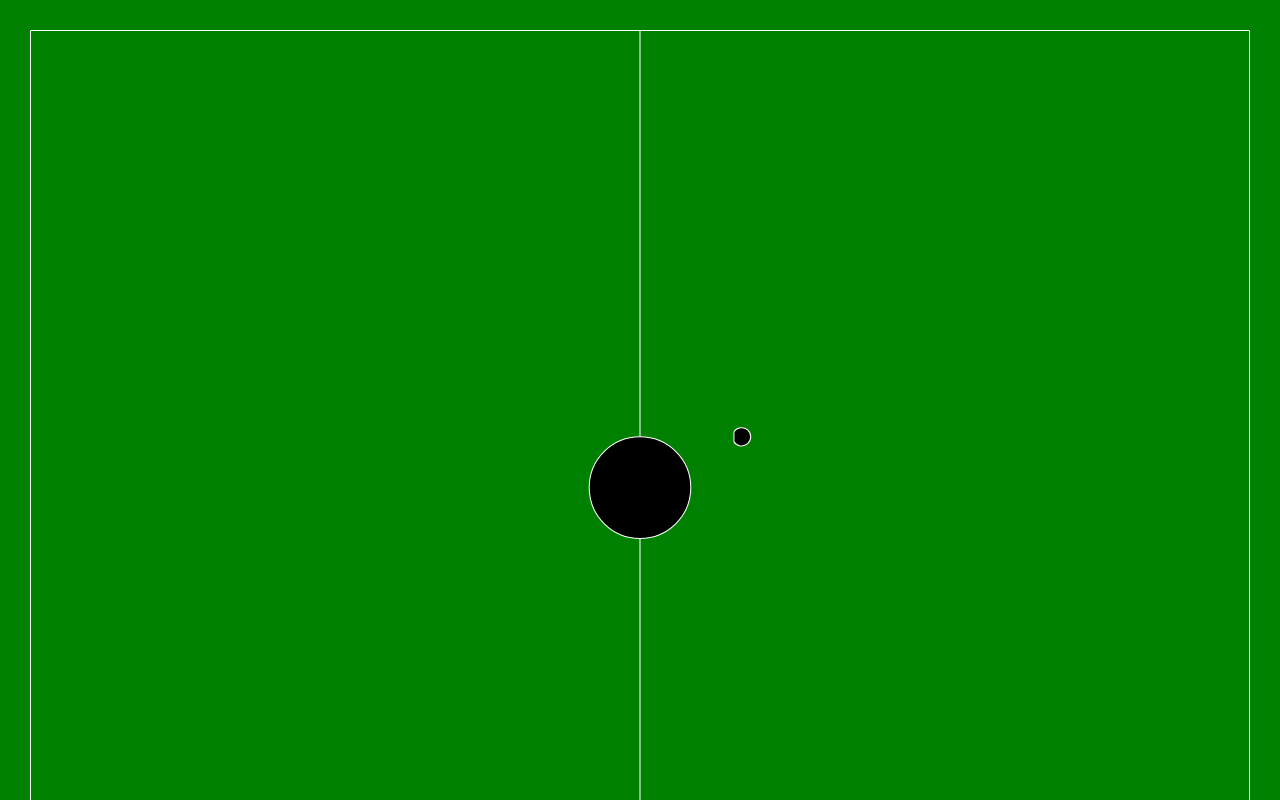
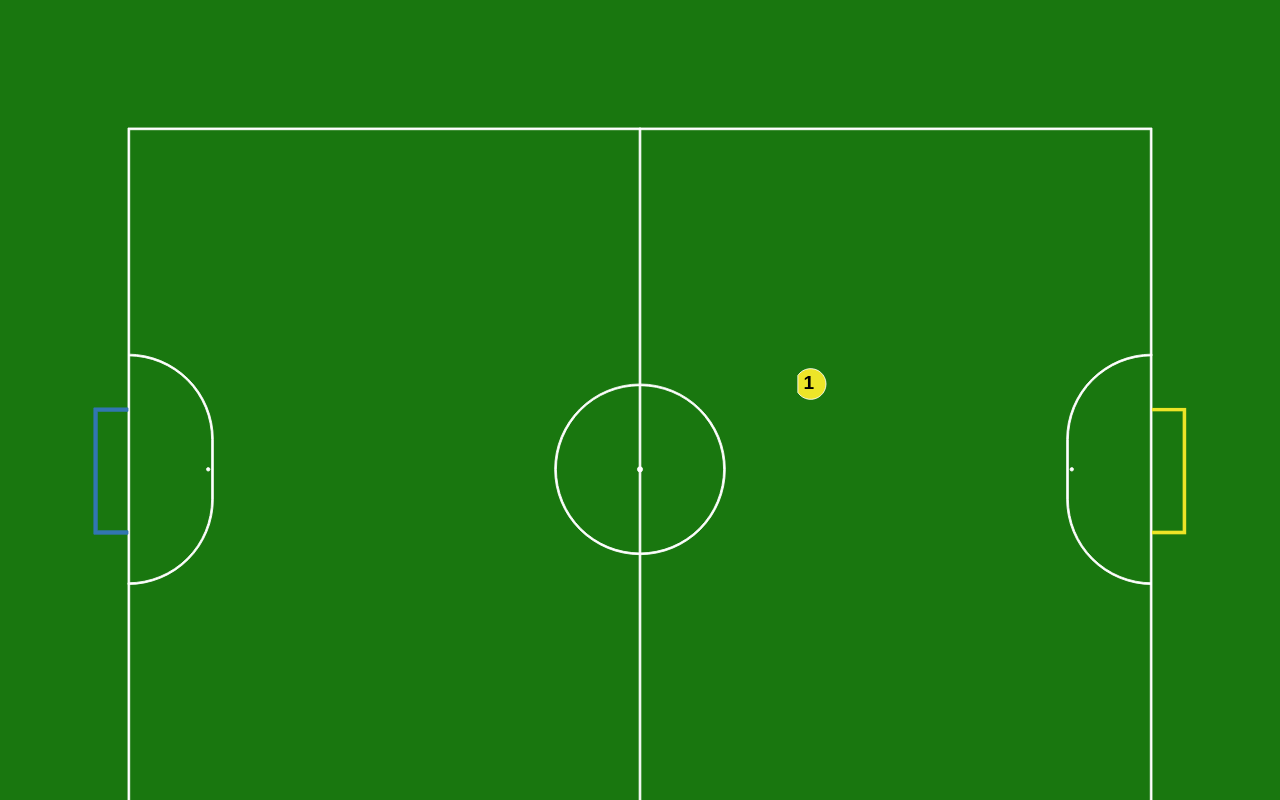
Before and after one commit to roboime/roboime-atlas-front, a React (Create React App) app: page / in a window 1280 px wide. Shown: the top 800 px of the page. Built offline with nearby package versions, Linux system fonts and the light colour scheme.

Commit message:
default geometry hard coded

```diff
--- a/src/components/field/index.js
+++ b/src/components/field/index.js
@@ -1,56 +1,28 @@
 import React from 'react'
+
+const g = {
+  line_width: 10,
+  field_length: 6000,
+  field_width: 4000,
+  boundary_width: 250,
+  referee_width: 500,
+  goal_width: 700,
+  goal_depth: 180,
+  goal_wall_width: 20,
+  center_circle_radius: 500,
+  defense_radius: 500,
+  defense_stretch: 350,
+  free_kick_from_defense_dist: 700,
+  penalty_spot_from_field_line_dist: 450,
+  penalty_line_from_spot_dist: 350,
+}
 
 class Field extends React.Component {
   constructor(props) {
     super(props)
 
-    const fieldLength = 12000
-    const fieldWidth = 9000
-    const centerCircleRadius = 500
-
     this.state = {
       field: {
-        fieldWidth: fieldWidth,
-        fieldLength: fieldLength,
-        boundaryWidth: 300,
-        penAreaWidth: 1000,
-        penAreaDepth: 500,
-        goalWidth: 600,
-        goalDepth: 180,
-        centerCircleRadius: centerCircleRadius,
-        ballRadius: 21.5,
-        lines: [
-          {
-            p1: { x: -fieldLength / 2, y: -fieldWidth / 2 },
-            p2: { x: -fieldLength / 2, y: fieldWidth / 2 }
-          },
-          {
-            p1: { x: -fieldLength / 2, y: fieldWidth / 2 },
-            p2: { x: fieldLength / 2, y: fieldWidth / 2 }
-          },
-          {
-            p1: { x: fieldLength / 2, y: fieldWidth / 2 },
-            p2: { x: fieldLength / 2, y: -fieldWidth / 2 }
-          },
-          {
-            p1: { x: fieldLength / 2, y: -fieldWidth / 2 },
-            p2: { x: -fieldLength / 2, y: -fieldWidth / 2 }
-          },
-          {
-            p1: { x: 0, y: fieldWidth / 2 },
-            p2: { x: 0, y: -fieldWidth / 2 }
-          }
-        ],
-        circles: [
-          {
-            center: { x: 0, y: 0 },
-            radius: centerCircleRadius,
-            stroke: 'white',
-            strokeWidth: 10,
-            fill: '',
-            fillOpacity: 0
-          }
-        ],
         paths: [
           {
             d: [
@@ -85,17 +57,13 @@ class Field extends React.Component {
   }
 
   viewBox() {
-    if (this.rotateField) {
-      return (-(this.state.field.fieldWidth / 2 + this.state.field.boundaryWidth))
-        + ' ' + (-(this.state.field.fieldLength / 2 + this.state.field.boundaryWidth))
-        + ' ' + (this.state.field.fieldWidth + this.state.field.boundaryWidth * 2)
-        + ' ' + (this.state.field.fieldLength + this.state.field.boundaryWidth * 2)
-    }
+    const inner_width = 7500
+    const inner_height = 5500
 
-    return (-(this.state.field.fieldLength / 2 + this.state.field.boundaryWidth))
-      + ' ' + (-(this.state.field.fieldWidth / 2 + this.state.field.boundaryWidth))
-      + ' ' + (this.state.field.fieldLength + this.state.field.boundaryWidth * 2)
-      + ' ' + (this.state.field.fieldWidth + this.state.field.boundaryWidth * 2)
+    return -(inner_width / 2)
+      + ' ' + - (inner_height / 2)
+      + ' ' + inner_width
+      + ' ' + inner_height
   }
 
   pathFromD(pd) {
@@ -121,31 +89,6 @@ class Field extends React.Component {
   }
 
   render() {
-    const lines = this.state.field.lines.map((l, i) => {
-      return (
-        <line
-          key={"line-" + i}
-          x1={l.p1.x}
-          y1={l.p1.y}
-          x2={l.p2.x}
-          y2={l.p2.y}
-          className="field-line">
-        </line>
-      )
-    })
-
-    const circles = this.state.field.circles.map((c, i) => {
-      return (
-        <circle
-          key={"circle-" + i}
-          cx={c.center.x}
-          cy={c.center.y}
-          r={c.radius}
-          className="field-circle">
-        </circle>
-      )
-    })
-
     const paths = this.state.field.paths.map((p, i) => {
       return (
         <path
@@ -169,45 +112,125 @@ class Field extends React.Component {
       )
     })
 
+    let dField = ''
+    dField += `M ${-g.field_length / 2} ${-g.field_width / 2} h ${g.field_length} v ${g.field_width} h-${g.field_length} v-${g.field_width} m ${g.line_width} ${g.line_width} v ${g.field_width - 2 * g.line_width} h ${g.field_length - 2 * g.line_width} v-${g.field_width - 2 * g.line_width} h-${g.field_length - 2 * g.line_width}\n`
+
+    dField += `M ${g.line_width / 2}-${g.field_width / 2} v ${g.field_width} h-${g.line_width} v-${g.field_width} h ${g.line_width}\n`
+
+    dField += `M 0-${g.center_circle_radius} a ${g.center_circle_radius} ${g.center_circle_radius} 0 0 1 0 ${2 * g.center_circle_radius} a ${g.center_circle_radius} ${g.center_circle_radius} 0 0 1 0-${2 * g.center_circle_radius} m 0 ${g.line_width} a ${g.center_circle_radius - g.line_width} ${g.center_circle_radius - g.line_width} 0 0 0 0 ${2 * (g.center_circle_radius - g.line_width)} a ${g.center_circle_radius - g.line_width} ${g.center_circle_radius - g.line_width} 0 0 0 0-${2 * (g.center_circle_radius - g.line_width)}\n`
+
+    dField += `M 0-${1.5 * g.line_width} a ${1.5 * g.line_width} ${1.5 * g.line_width} 0 0 1 0 ${3 * g.line_width} a ${1.5 * g.line_width} ${1.5 * g.line_width} 0 0 1 0-${3 * g.line_width}\n`
+
+    dField += `M-${g.field_length / 2}-${g.defense_radius + g.defense_stretch / 2} a ${g.defense_radius} ${g.defense_radius} 0 0 1 ${g.defense_radius} ${g.defense_radius} v ${g.defense_stretch} a ${g.defense_radius} ${g.defense_radius} 0 0 1-${g.defense_radius} ${g.defense_radius} v-${g.line_width} a ${g.defense_radius - g.line_width} ${g.defense_radius - g.line_width} 0 0 0 ${g.defense_radius - g.line_width}-${g.defense_radius - g.line_width} v-${g.defense_stretch} a ${g.defense_radius - g.line_width} ${g.defense_radius - g.line_width} 0 0 0-${g.defense_radius - g.line_width}-${g.defense_radius - g.line_width}\n`
+
+    dField += `M ${g.field_length / 2} ${g.defense_radius + g.defense_stretch / 2} a ${g.defense_radius} ${g.defense_radius} 0 0 1-${g.defense_radius}-${g.defense_radius} v-${g.defense_stretch} a ${g.defense_radius} ${g.defense_radius} 0 0 1 ${g.defense_radius}-${g.defense_radius} v ${g.line_width} a ${g.defense_radius - g.line_width} ${g.defense_radius - g.line_width} 0 0 0-${g.defense_radius - g.line_width} ${g.defense_radius - g.line_width} v ${g.defense_stretch} a ${g.defense_radius - g.line_width} ${g.defense_radius - g.line_width} 0 0 0 ${g.defense_radius - g.line_width} ${g.defense_radius - g.line_width}\n`
+
+    dField += `M-${g.field_length / 2 - g.penalty_spot_from_field_line_dist - g.line_width} 0 a ${1 * g.line_width} ${1 * g.line_width} 0 0 1 ${2 * g.line_width} 0 a ${1 * g.line_width} ${1 * g.line_width} 0 0 1-${2 * g.line_width} 0\n`
+
+    dField += `M ${g.field_length / 2 - g.penalty_spot_from_field_line_dist - g.line_width} 0 a ${1 * g.line_width} ${1 * g.line_width} 0 0 1-${2 * g.line_width} 0 a ${1 * g.line_width} ${1 * g.line_width} 0 0 1 ${2 * g.line_width} 0\n`
+
+    dField += `z`
+
+    let dLeftGoal = `M-${g.field_length / 2}-${g.goal_width / 2 + g.goal_wall_width / 2}
+    h-${g.goal_depth + g.goal_wall_width}
+    v ${g.goal_width + 2 * g.goal_wall_width}
+    h ${g.goal_depth + g.goal_wall_width}
+    v-${g.goal_wall_width}
+    h-${g.goal_depth}
+    v-${g.goal_width}
+    h ${g.goal_depth}
+    z`
+
+    let dRightGoal = `M ${g.field_length / 2}-${g.goal_width / 2 + g.goal_wall_width / 2}
+    h ${g.goal_depth + g.goal_wall_width}
+    v ${g.goal_width + 2 * g.goal_wall_width}
+    h-${g.goal_depth + g.goal_wall_width}
+    v-${g.goal_wall_width}
+    h ${g.goal_depth}
+    v-${g.goal_width}
+    h-${g.goal_depth}
+    z`
+
     return (
       <React.Fragment>
-        <svg
-          ref="canvas"
-          viewBox={this.viewBox()}
-          className="field-canvas">
-          <rect
-            x={-(this.state.field.fieldLength / 2 + this.state.field.boundaryWidth)}
-            y={-(this.state.field.fieldWidth / 2 + this.state.field.boundaryWidth)}
-            width={this.state.field.fieldLength + this.state.field.boundaryWidth * 2}
-            height={this.state.field.fieldWidth + this.state.field.boundaryWidth * 2}
-            ref="background"
-            className="field-background">
-          </rect>
-          {lines}
-          {circles}
-          {paths}
-          {texts}
-        </svg>
+        <div className="field">
+          <svg
+            viewBox={this.viewBox()}
+            x="50%"
+            y="50%"
+            width="100%"
+            height="100%">
+            <path className="field-line" d={dField}></path>
+            <path className="left-goal" d={dLeftGoal}></path>
+            <path className="right-goal" d={dRightGoal}></path>
+            <text
+              className="time-left"
+              lengthAdjust="spacingAndGlyphs"
+              x="2"
+              y={-g.field_width / 2 - 25}>
+            </text>
+            <text
+              className="team-name left-name"
+              textAnchor="start"
+              lengthAdjust="spacingAndGlyphs"
+              x={-g.field_length / 2 + 25}
+              y={-g.field_width / 2 + 25 + 250}>
+            </text>
+            <text
+              className="team-name right-name"
+              textAnchor="end"
+              lengthAdjust="spacingAndGlyphs"
+              x={g.field_length / 2 - 25}
+              y={-g.field_width / 2 + 25 + 250}>
+            </text>
+            <text
+              className="team-name left-score"
+              textAnchor="end"
+              x={-25}
+              y={-g.field_width / 2 + 25 + 250}>
+            </text>
+            <text
+              className="team-name right-score"
+              textAnchor="start"
+              x={25}
+              y={-g.field_width / 2 + 25 + 250}>
+            </text>
+            {paths}
+            {texts}
+          </svg>
+        </div>
         <style jsx="true">{`
-          .field-canvas {
-            width: 100%;
-            height: 100%;
-            display: table-row;
+          .field {
+            background-color: #19770f;
           }
 
-          .field-background {
-            fill: green;
-            fill-opacity: 1;
-            stroke: none;
-          }
-
-          .field-line, .field-circle, .field-path, .field-text {
-            stroke-width: 10;
-            stroke: white;
+          .field-line, .left-goal, right-goal, .field-path, .field-text {
+            stroke-width: 5;
             fill-opacity: 1;
           }
 
+          .field-line {
+            stroke: white;
+            fill: white;
+          }
+
+          .left-goal {
+            stroke: #3276b1;
+            fill: #3276b1;
+          }
+
+          .right-goal {
+            fill: #ede528;
+            stroke: #d5c512;
+          }
+
+          .field-path {
+            stroke: white;
+            fill: #ede528;
+          }
+
           .field-text {
+            fill: black;
             stroke-width: 0;
             text-anchor: middle;
             dominant-baseline: central;
```
